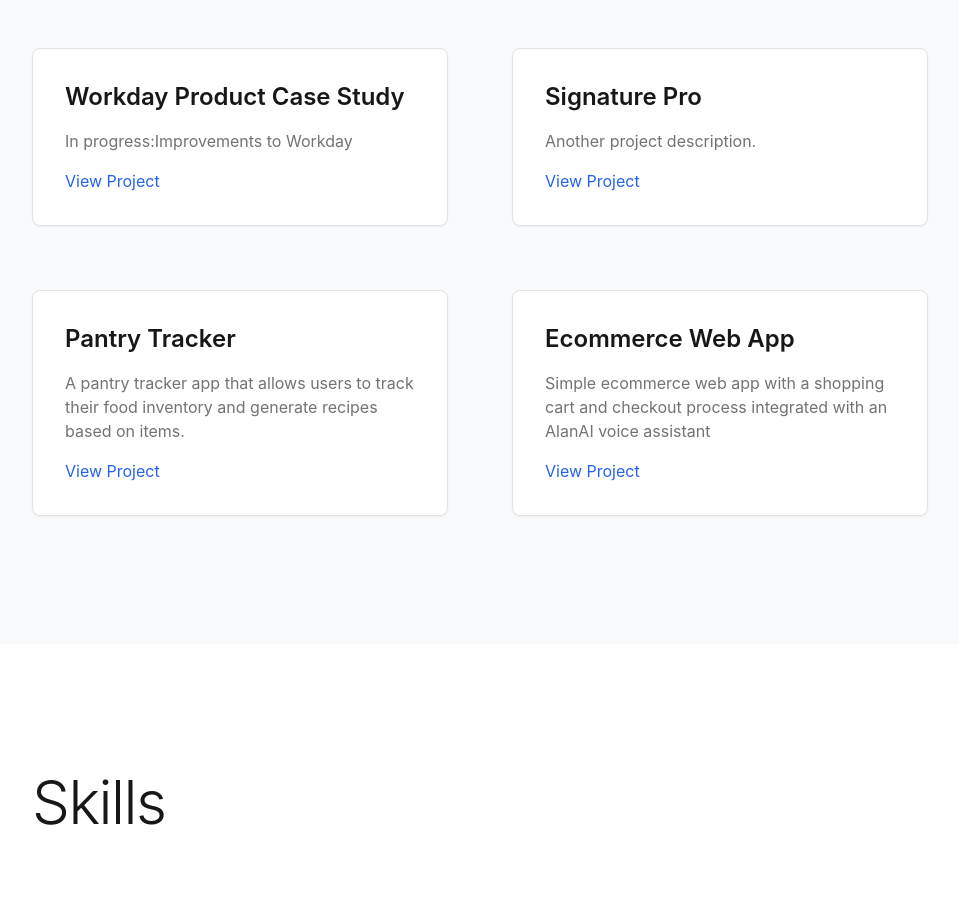
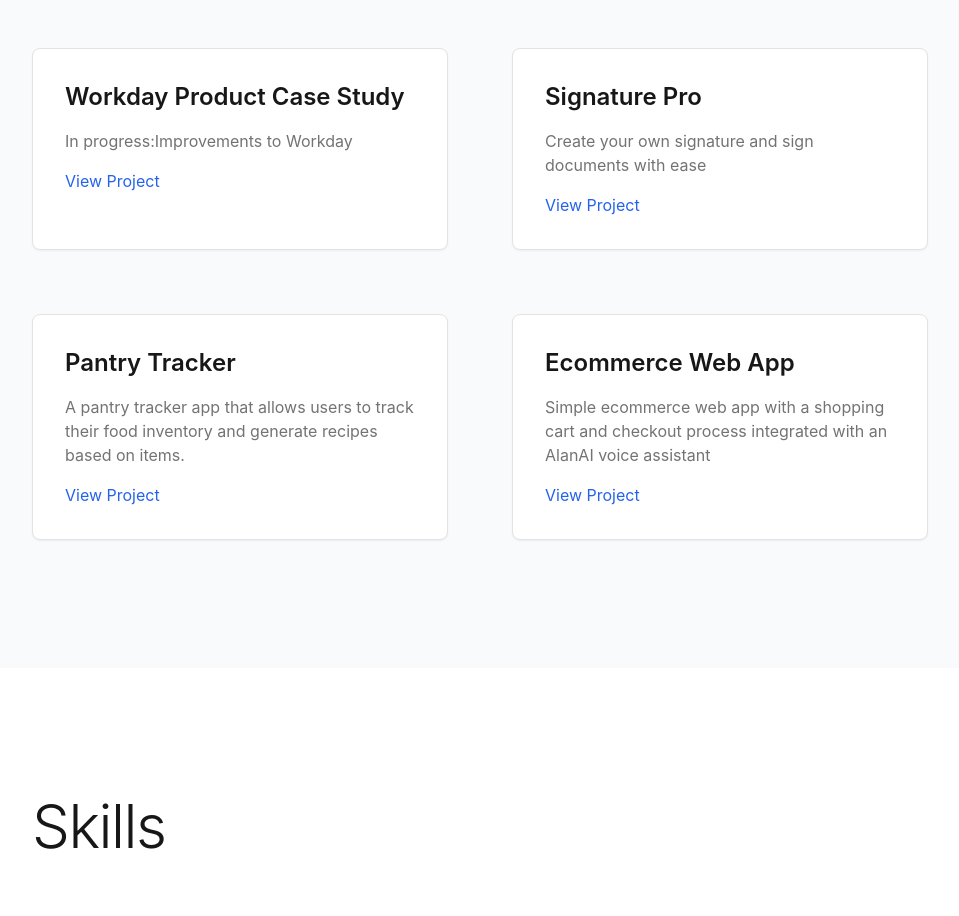
Before and after one commit to richierichh/personal-website-v3, a React (Vite) app: page / in a window 1280 px wide. Shown: the part 4700-5616 px from the top of the page, without its empty margins (160-1119 px from the left). Built offline with nearby package versions, Linux system fonts and the light colour scheme.

Commit message:
fixd metadata

```diff
--- a/index.html
+++ b/index.html
@@ -4,7 +4,7 @@
   <head>
     <meta charset="UTF-8" />
     <meta name="viewport" content="width=device-width, initial-scale=1.0" />
-    <title>Portfolio - Your Name</title>
+    <title>Richard Liao</title>
     <meta name="description" content="Personal portfolio showcasing my work and experience" />
     <meta name="author" content="Your Name" />
 
--- a/src/components/Projects.tsx
+++ b/src/components/Projects.tsx
@@ -8,7 +8,7 @@
   },
   {
     title: 'Signature Pro',
-    description: 'Another project description.',
+    description: 'Create your own signature and sign documents with ease',
     link: 'https://yourprojectlink.com',
   },
   {
```
